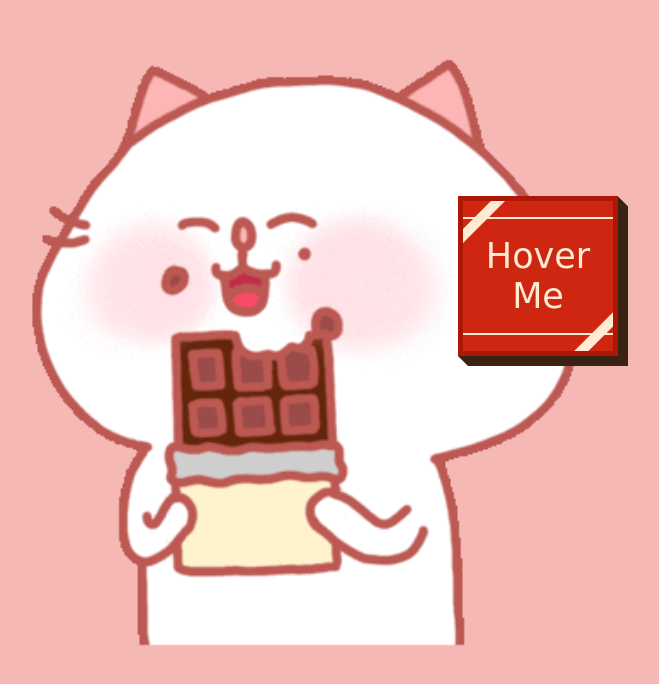
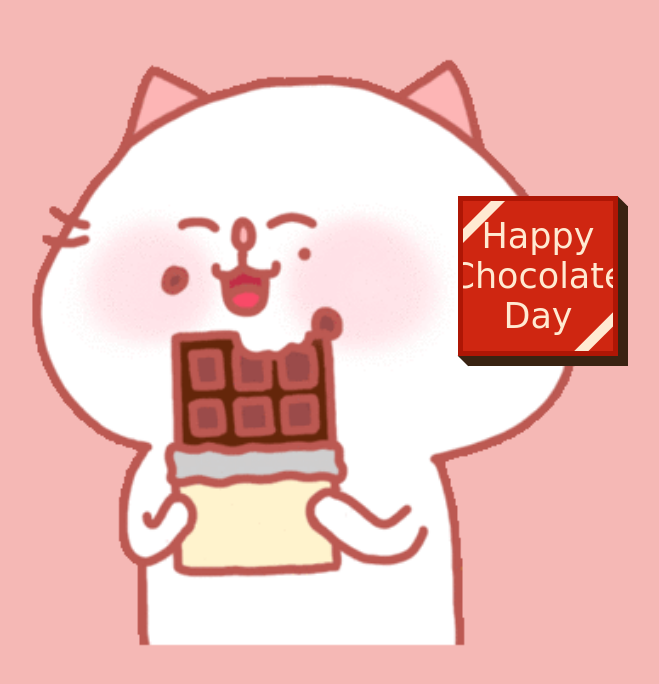
Before and after one commit to Hidden65/valentine, a plain HTML site: page Chocolate.html in a window 1280 px wide. Shown: the part 132-816 px from the top of the page, without its empty margins (102-761 px from the left). Drawn offline with Linux system fonts and the light colour scheme.

Commit message:
Chocolate.html

```diff
--- a/Chocolate.html
+++ b/Chocolate.html
@@ -236,7 +236,7 @@
 
 .cover:before {
   position: absolute;
-  content:"Hover Me";
+  content:"Happy Chocolate Day";
   color: #ffead2;
   font-family: "Brush Script MT", cursive;
   padding-top: 17px;
```
